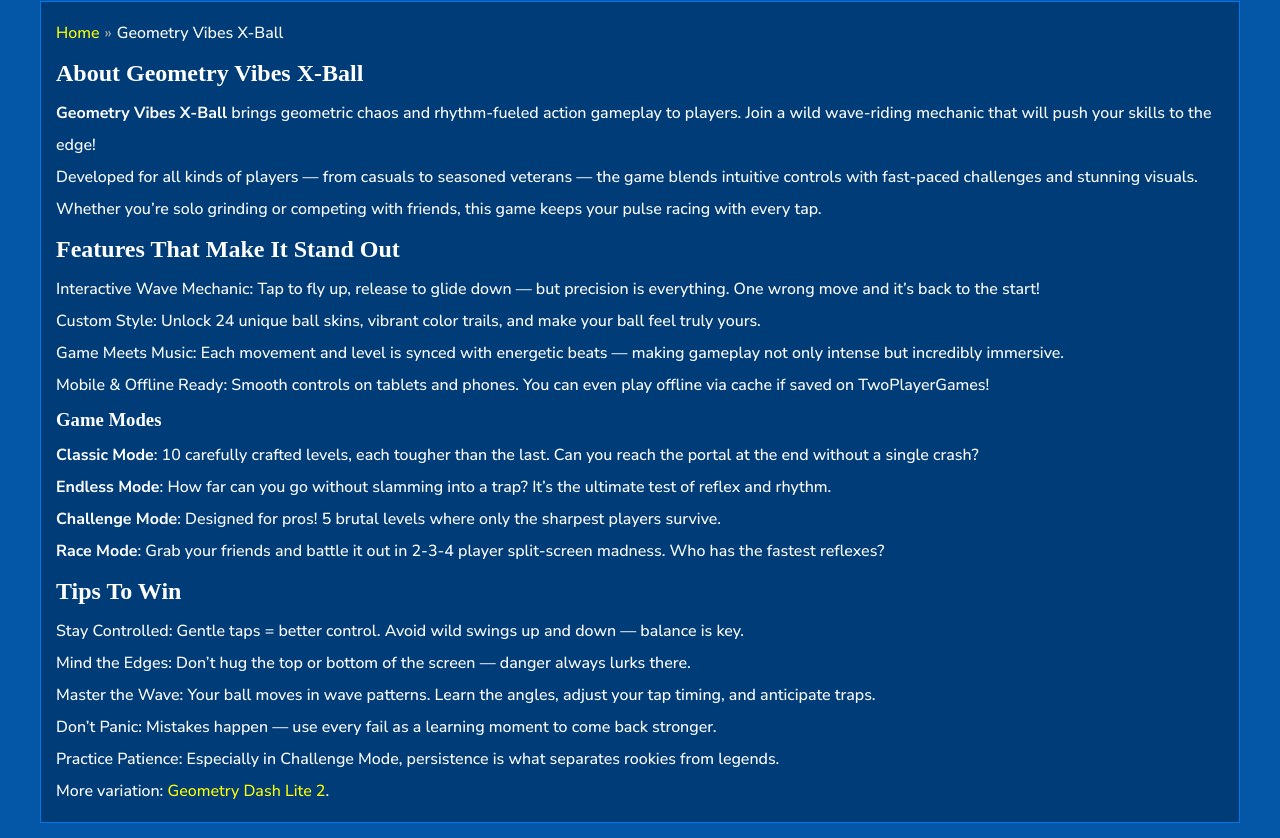
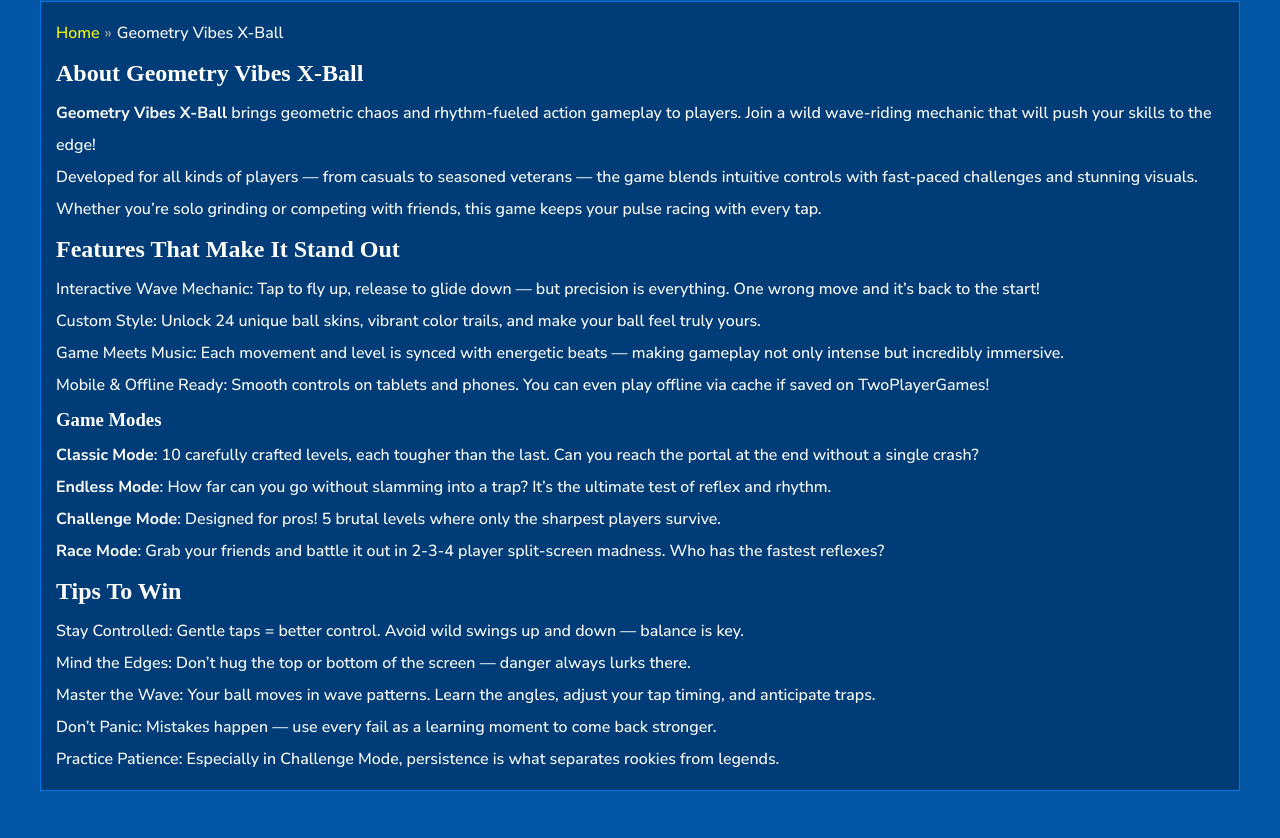
Before and after one commit to idlebreakoutonline/idlebreakoutonline.github.io, a plain HTML site: page geometry-vibes-x-ball.html in a window 1280 px wide. Shown: the part 925-1763 px from the top of the page. After the commit the page ends 1731 px from the top, so only its background shows below. Drawn offline with Linux system fonts and the light colour scheme.

Commit message:
Update geometry-vibes-x-ball.html

```diff
--- a/geometry-vibes-x-ball.html
+++ b/geometry-vibes-x-ball.html
@@ -242,7 +242,7 @@
 <p>Master the Wave: Your ball moves in wave patterns. Learn the angles, adjust your tap timing, and anticipate traps.</p>
 <p>Don&rsquo;t Panic: Mistakes happen &mdash; use every fail as a learning moment to come back stronger.</p>
 <p>Practice Patience: Especially in Challenge Mode, persistence is what separates rookies from legends.</p>
-<p>More variation: <a href="https://geometrydash-lite2.github.io/geometry-dash-lite-2">Geometry Dash Lite 2</a>.</p>                                                    </div>
+                                                  </div>
                     </div>
                 </div>
             </div>
```
